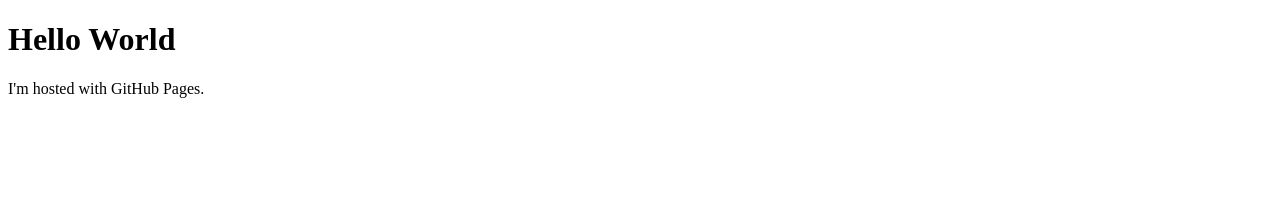
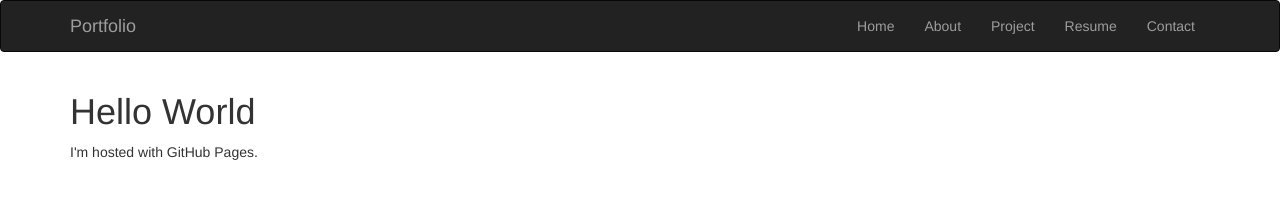
Before and after one commit to Alfred20697/Alfred20697.github.io, a plain HTML site: page index.html in a window 1280 px wide. Drawn offline with nearby package versions, Linux system fonts and the light colour scheme.

Commit message:
create header

```diff
--- a/index.html
+++ b/index.html
@@ -1,13 +1,56 @@
 <!DOCTYPE html>
 <html lang="en">
+
 <head>
     <meta charset="UTF-8">
     <meta name="viewport" content="width=device-width, initial-scale=1.0">
     <meta http-equiv="X-UA-Compatible" content="ie=edge">
     <title>Document</title>
+
+    <link rel="stylesheet" href="https://maxcdn.bootstrapcdn.com/bootstrap/3.3.7/css/bootstrap.min.css">
+    <script src="https://ajax.googleapis.com/ajax/libs/jquery/3.3.1/jquery.min.js"></script>
+    <script src="https://maxcdn.bootstrapcdn.com/bootstrap/3.3.7/js/bootstrap.min.js"></script>
 </head>
+
 <body>
-    <h1>Hello World</h1>
-    <p>I'm hosted with GitHub Pages.</p>
+    <nav class="navbar navbar-inverse">
+        <div class="container">
+            <div class="navbar-header">
+                <a class="navbar-brand" href="#">Portfolio</a>
+                <button type="button" class="navbar-toggle collapsed" data-toggle="collapse" data-target="#navbar-collapse-1" aria-expanded="false">
+                    <span class="sr-only">Toggle navigation</span>
+                    <span class="icon-bar"></span>
+                    <span class="icon-bar"></span>
+                    <span class="icon-bar"></span>
+                </button>
+            </div>
+            <div class="collapse navbar-collapse" id="navbar-collapse-1">
+                <ul class="nav navbar-nav navbar-right">
+                    <li>
+                        <a href="#">Home</a>
+                    </li>
+                    <li>
+                        <a href="#">About</a>
+                    </li>
+                    <li>
+                        <a href="#">Project</a>
+                    </li>
+                    <li>
+                        <a href="#">Resume</a>
+                    </li>
+                    <li>
+                        <a href="#">Contact</a>
+                    </li>
+                </ul>
+            </div>
+        </div>
+    </nav>
+
+    <div class="container">
+        <h1>Hello World</h1>
+        <p>I'm hosted with GitHub Pages.</p>
+    </div>
+
 </body>
+
 </html>
```
